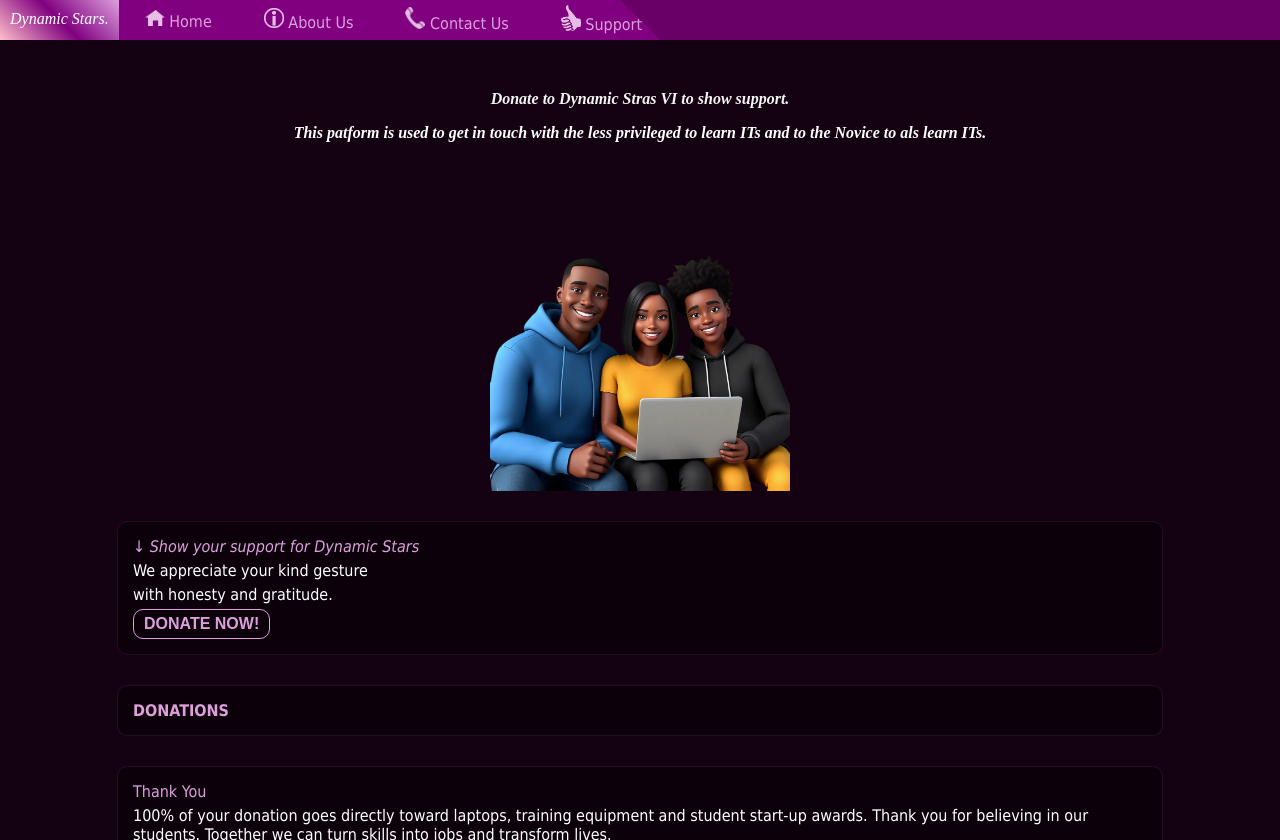
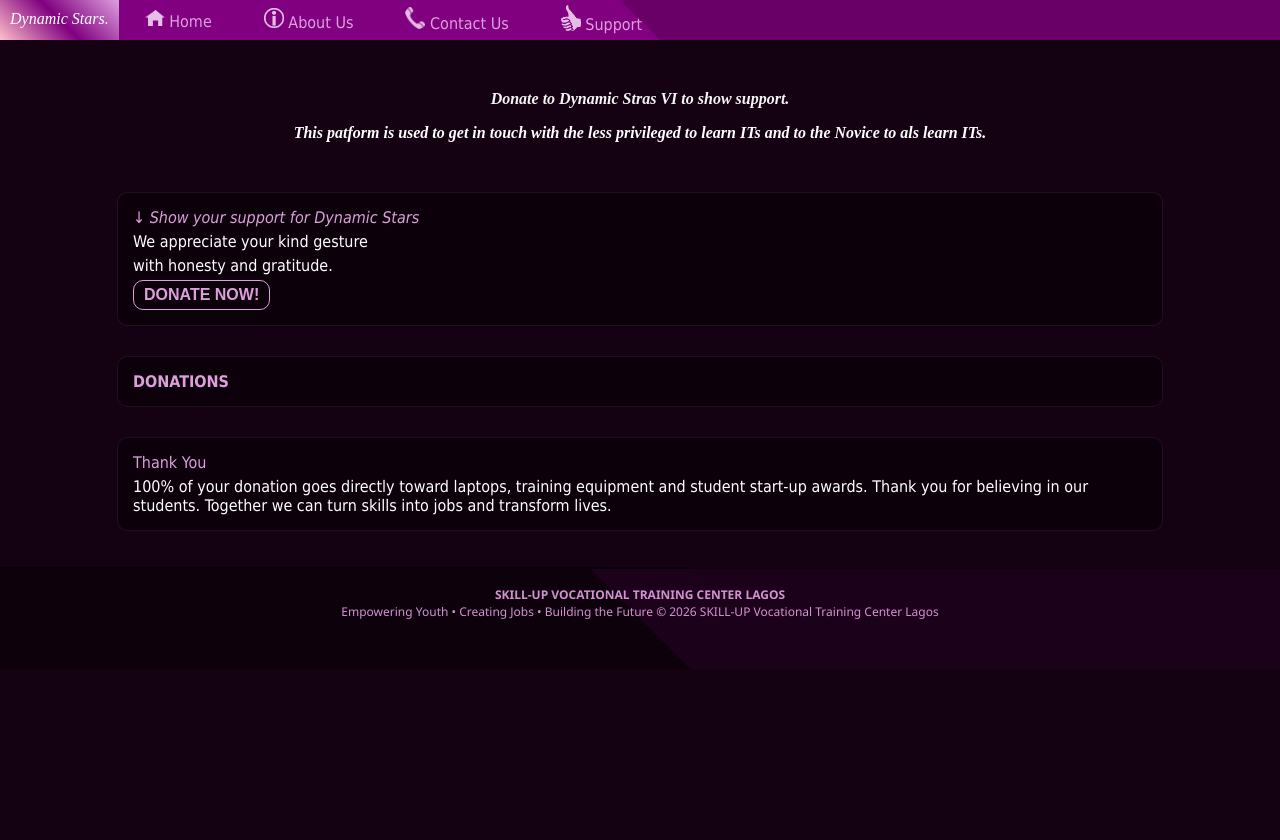
Before and after one commit to dynamic-stars/dynamic-stars.github.io, a plain HTML site: page support.html in a window 1280 px wide. Drawn offline with Linux system fonts and the light colour scheme; no server answers.

Commit message:
Update support.html

```diff
--- a/support.html
+++ b/support.html
@@ -44,9 +44,6 @@
 
         </div>
         <div class="mid">
-            <img src="src/toon6.png" width="50%" style="max-width: 300px;">
-        </div>
-        <div class="mid">
             <div class="box">
                 <p><i>&ShortDownArrow; Show your support for Dynamic Stars </i></p>
                 <p class="little">We appreciate your kind gesture</p>
```
